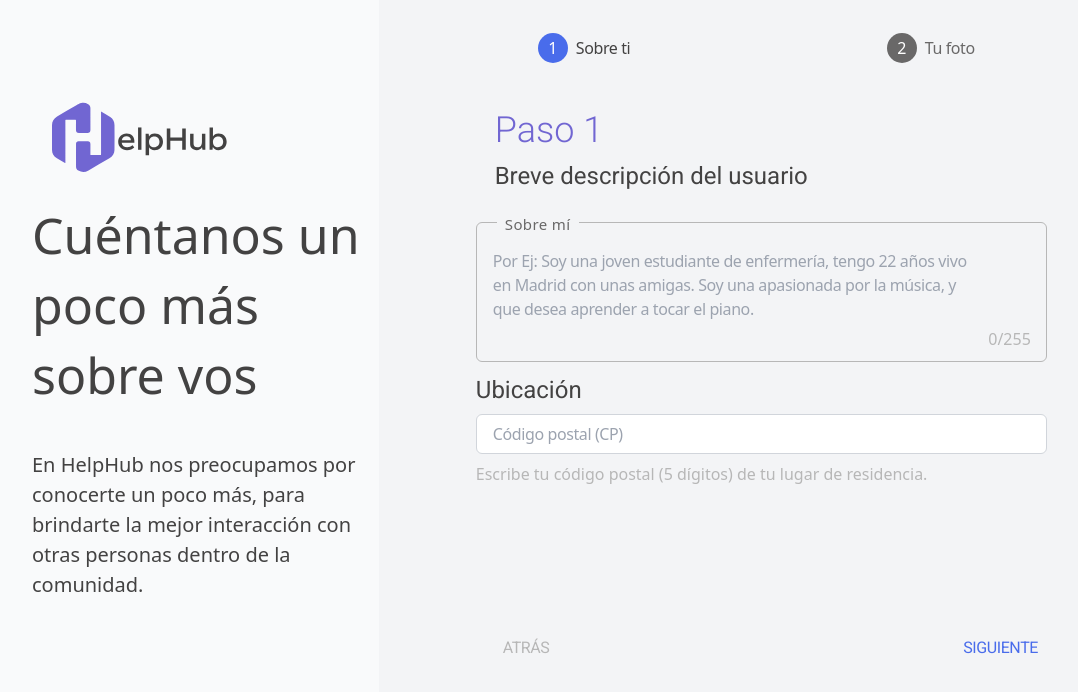
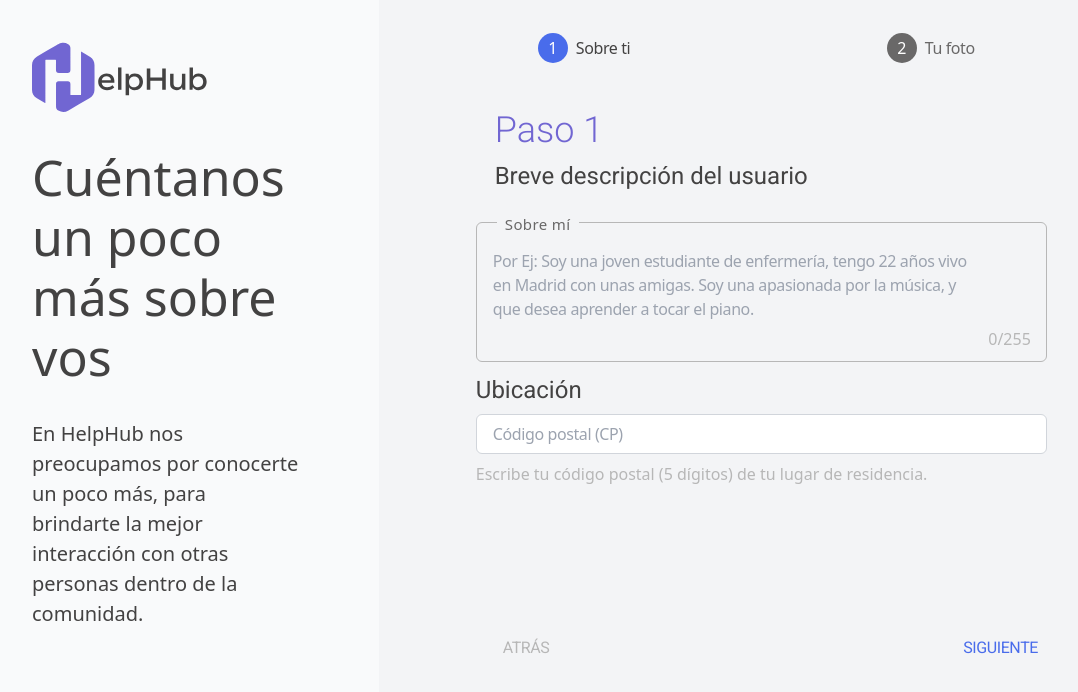
Before and after one commit to AdoptaUnJuniorPlatform/GT-HelpHub-Front, a React (Vite) app: page /register/personal-data in a window 1280 px wide. Shown: the top 692 px of the page, without its empty margins (48-1126 px from the left). Built offline with nearby package versions, Linux system fonts and the light colour scheme.

Commit message:
feat: add new prop for step 4

```diff
--- a/src/components/LeftColumn.tsx
+++ b/src/components/LeftColumn.tsx
@@ -4,28 +4,35 @@ import OfficialLogo from './OfficialLogo';
 interface LeftColumnProps {
   title: string;
   description: string;
+  showExtraContent?: boolean; // Controla si se muestra el contenido extra
+  extraContent?: React.ReactNode; // Contenido adicional específico
 }
 
-const LeftColumn: React.FC<LeftColumnProps> = ({ title, description }) => {
+const LeftColumn: React.FC<LeftColumnProps> = ({ title, description, showExtraContent = false, extraContent }) => {
   return (
-    <>
-      <div className="w-1/3 p-10 bg-gray-50 flex items-start justify-start relative bg-[#FBFBFF] p-5">
+    <div className="w-1/3 h-full p-10 bg-gray-50 flex flex-col items-start justify-start px-20 space-y-8" >
       {/* Logo */}
-        <div className="absolute top-[100px] left-[100px]">
+      <div>
         <OfficialLogo />
       </div>
 
       {/* Título */}
-        <div className="absolute top-[200px] left-20 text-[#434242] text-[50px] font-light leading-[70px] max-w-[350px]">
+      <div className="text-[#434242] text-[50px] font-light leading-[60px] max-w-[350px]">
         {title}
       </div>
 
       {/* Descripción */}
-        <div className="absolute top-[450px] left-20 w-[421px] text-[#434242] text-[20px] font-normal max-w-[350px]">
+      <div className="text-[#434242] text-[20px] font-normal max-w-[350px]">
         {description}
       </div>
+
+      {/* Contenido Extra Condicional */}
+      {showExtraContent && extraContent && (
+        <div className="extra-content mt-6"> {/* Agrega estilos específicos si es necesario */}
+          {extraContent}
         </div>
-    </>
+      )}
+    </div>
   );
 };
 
```
Lines whose indentation alone changed are shown as unchanged.
